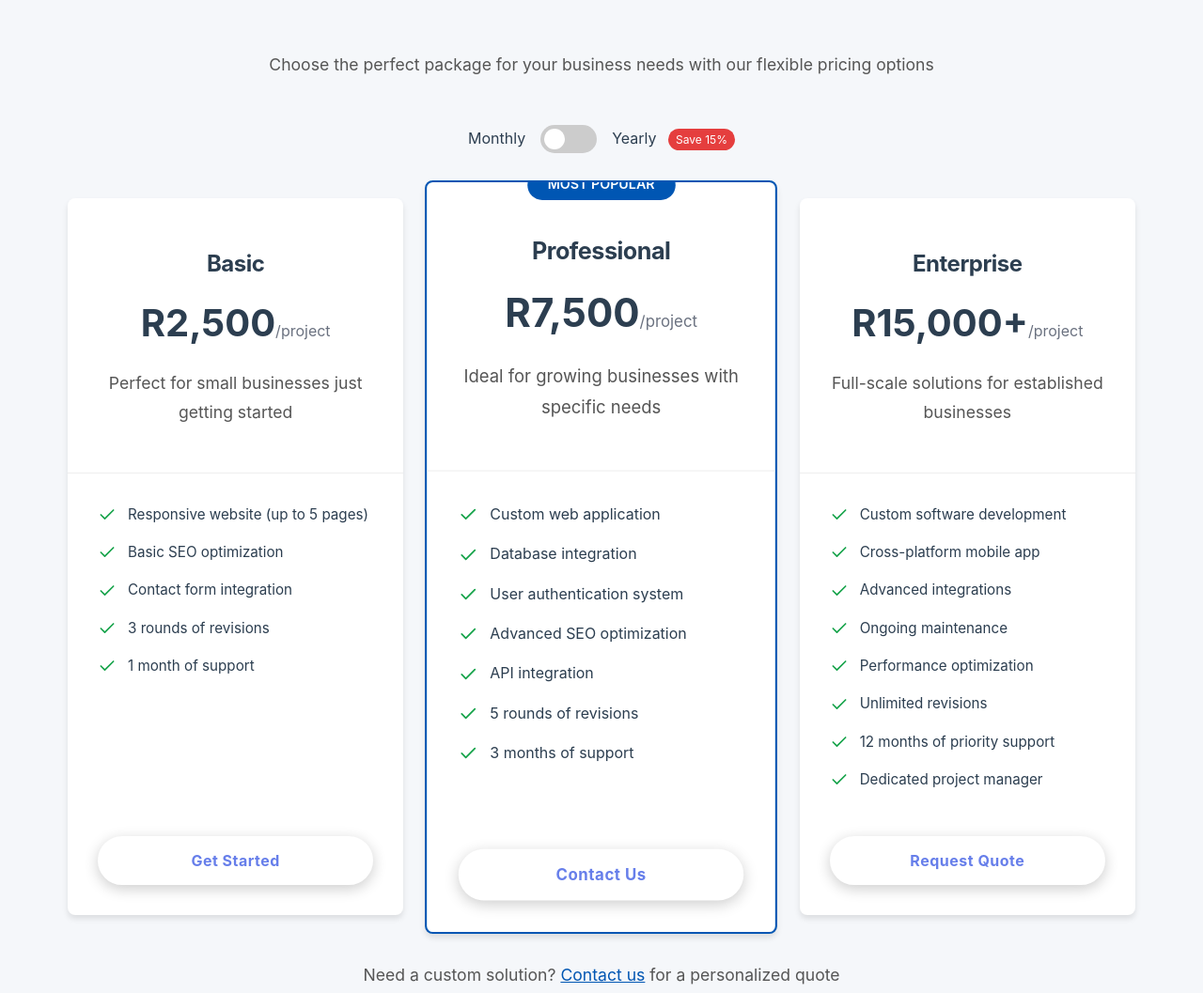
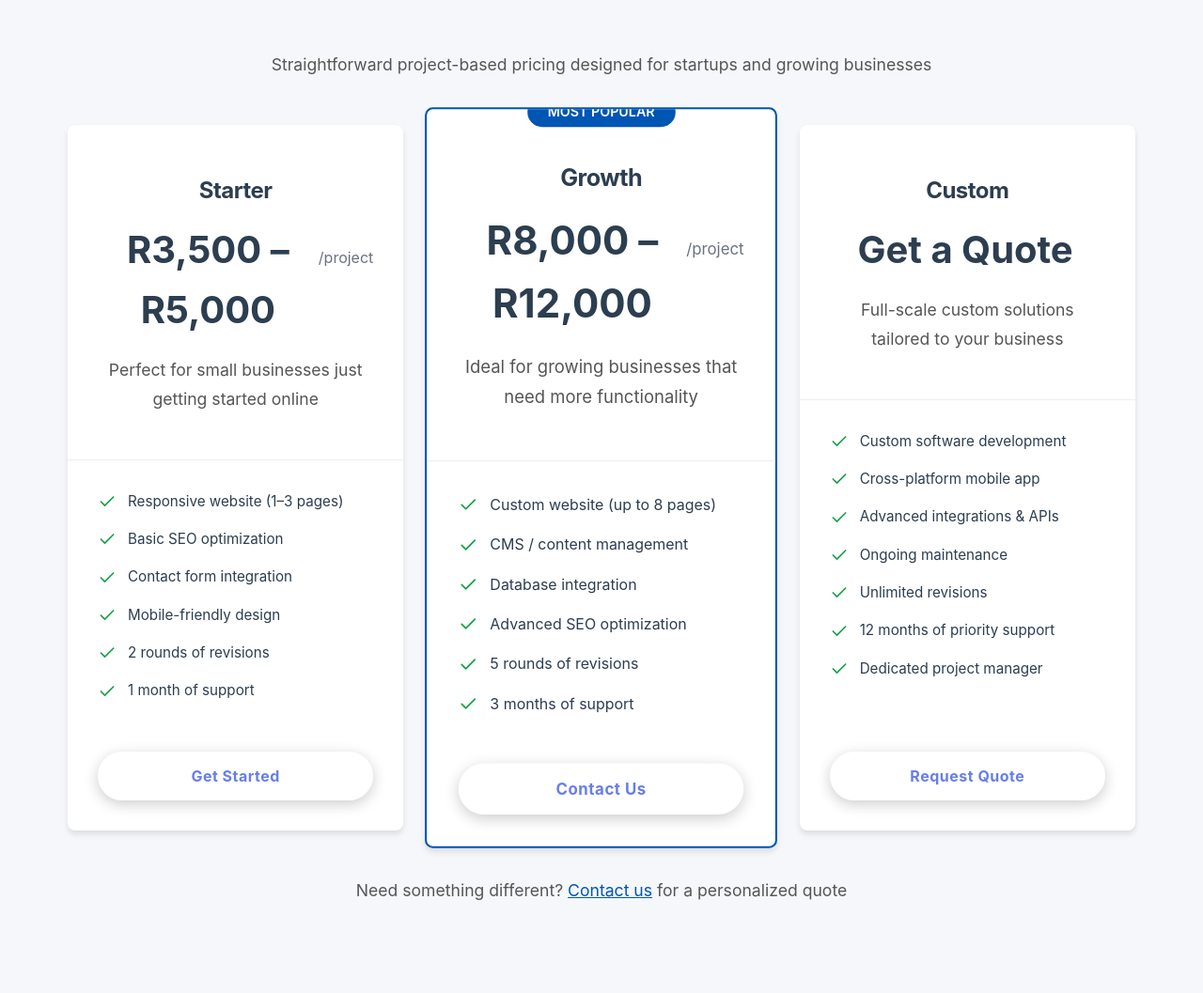
Before and after one commit to kssinnovate/kssinnovate-website, a plain HTML site: page index.html in a window 1280 px wide. Shown: the part 2145-3202 px from the top of the page at 94% size. Drawn offline with nearby package versions, Linux system fonts and the light colour scheme.

Commit message:
Revamp pricing: project-based tiers (Starter R3.5-5k, Growth R8-12k, Custom quote), remove misleading monthly/yearly toggle

```diff
--- a/index.html
+++ b/index.html
@@ -150,34 +150,24 @@
       <section id="packages" class="packages">
         <div class="container">
           <h2 class="section-title">Our Packages</h2>
-          <p class="section-description">Choose the perfect package for your business needs with our flexible pricing options</p>
-
-          <div class="pricing-toggle">
-            <span>Monthly</span>
-            <label class="toggle-switch">
-              <input type="checkbox" id="billingToggle">
-              <span class="toggle-slider"></span>
-            </label>
-            <span>Yearly <span class="discount-badge">Save 15%</span></span>
-          </div>
+          <p class="section-description">Straightforward project-based pricing designed for startups and growing businesses</p>
 
           <div class="pricing-grid">
-            <!-- Basic Package -->
+            <!-- Starter Package -->
             <div class="pricing-card">
               <div class="pricing-header">
-                <h3>Basic</h3>
+                <h3>Starter</h3>
                 <div class="price">
-                  <div class="price-monthly">R2,500</div>
-                  <div class="price-yearly">R30,000</div>
+                  <div class="price-monthly">R3,500 – R5,000</div>
                   <span class="price-period">/project</span>
                 </div>
-                <p>Perfect for small businesses just getting started</p>
+                <p>Perfect for small businesses just getting started online</p>
               </div>
               <div class="pricing-features">
                 <ul>
                   <li>
                     <svg xmlns="http://www.w3.org/2000/svg" width="20" height="20" viewBox="0 0 24 24" fill="none" stroke="currentColor" stroke-width="2" stroke-linecap="round" stroke-linejoin="round"><polyline points="20 6 9 17 4 12"></polyline></svg>
-                    Responsive website (up to 5 pages)
+                    Responsive website (1–3 pages)
                   </li>
                   <li>
                     <svg xmlns="http://www.w3.org/2000/svg" width="20" height="20" viewBox="0 0 24 24" fill="none" stroke="currentColor" stroke-width="2" stroke-linecap="round" stroke-linejoin="round"><polyline points="20 6 9 17 4 12"></polyline></svg>
@@ -189,7 +179,11 @@
                   </li>
                   <li>
                     <svg xmlns="http://www.w3.org/2000/svg" width="20" height="20" viewBox="0 0 24 24" fill="none" stroke="currentColor" stroke-width="2" stroke-linecap="round" stroke-linejoin="round"><polyline points="20 6 9 17 4 12"></polyline></svg>
-                    3 rounds of revisions
+                    Mobile-friendly design
+                  </li>
+                  <li>
+                    <svg xmlns="http://www.w3.org/2000/svg" width="20" height="20" viewBox="0 0 24 24" fill="none" stroke="currentColor" stroke-width="2" stroke-linecap="round" stroke-linejoin="round"><polyline points="20 6 9 17 4 12"></polyline></svg>
+                    2 rounds of revisions
                   </li>
                   <li>
                     <svg xmlns="http://www.w3.org/2000/svg" width="20" height="20" viewBox="0 0 24 24" fill="none" stroke="currentColor" stroke-width="2" stroke-linecap="round" stroke-linejoin="round"><polyline points="20 6 9 17 4 12"></polyline></svg>
@@ -200,23 +194,26 @@
               <a href="#contact" class="btn pricing-btn">Get Started</a>
             </div>
 
-            <!-- Professional Package -->
+            <!-- Growth Package -->
             <div class="pricing-card popular">
               <div class="popular-badge">MOST POPULAR</div>
               <div class="pricing-header">
-                <h3>Professional</h3>
+                <h3>Growth</h3>
                 <div class="price">
-                  <div class="price-monthly">R7,500</div>
-                  <div class="price-yearly">R90,000</div>
+                  <div class="price-monthly">R8,000 – R12,000</div>
                   <span class="price-period">/project</span>
                 </div>
-                <p>Ideal for growing businesses with specific needs</p>
+                <p>Ideal for growing businesses that need more functionality</p>
               </div>
               <div class="pricing-features">
                 <ul>
                   <li>
                     <svg xmlns="http://www.w3.org/2000/svg" width="20" height="20" viewBox="0 0 24 24" fill="none" stroke="currentColor" stroke-width="2" stroke-linecap="round" stroke-linejoin="round"><polyline points="20 6 9 17 4 12"></polyline></svg>
-                    Custom web application
+                    Custom website (up to 8 pages)
+                  </li>
+                  <li>
+                    <svg xmlns="http://www.w3.org/2000/svg" width="20" height="20" viewBox="0 0 24 24" fill="none" stroke="currentColor" stroke-width="2" stroke-linecap="round" stroke-linejoin="round"><polyline points="20 6 9 17 4 12"></polyline></svg>
+                    CMS / content management
                   </li>
                   <li>
                     <svg xmlns="http://www.w3.org/2000/svg" width="20" height="20" viewBox="0 0 24 24" fill="none" stroke="currentColor" stroke-width="2" stroke-linecap="round" stroke-linejoin="round"><polyline points="20 6 9 17 4 12"></polyline></svg>
@@ -224,15 +221,7 @@
                   </li>
                   <li>
                     <svg xmlns="http://www.w3.org/2000/svg" width="20" height="20" viewBox="0 0 24 24" fill="none" stroke="currentColor" stroke-width="2" stroke-linecap="round" stroke-linejoin="round"><polyline points="20 6 9 17 4 12"></polyline></svg>
-                    User authentication system
-                  </li>
-                  <li>
-                    <svg xmlns="http://www.w3.org/2000/svg" width="20" height="20" viewBox="0 0 24 24" fill="none" stroke="currentColor" stroke-width="2" stroke-linecap="round" stroke-linejoin="round"><polyline points="20 6 9 17 4 12"></polyline></svg>
                     Advanced SEO optimization
-                  </li>
-                  <li>
-                    <svg xmlns="http://www.w3.org/2000/svg" width="20" height="20" viewBox="0 0 24 24" fill="none" stroke="currentColor" stroke-width="2" stroke-linecap="round" stroke-linejoin="round"><polyline points="20 6 9 17 4 12"></polyline></svg>
-                    API integration
                   </li>
                   <li>
                     <svg xmlns="http://www.w3.org/2000/svg" width="20" height="20" viewBox="0 0 24 24" fill="none" stroke="currentColor" stroke-width="2" stroke-linecap="round" stroke-linejoin="round"><polyline points="20 6 9 17 4 12"></polyline></svg>
@@ -247,16 +236,15 @@
               <a href="#contact" class="btn pricing-btn">Contact Us</a>
             </div>
 
-            <!-- Enterprise Package -->
+            <!-- Custom Package -->
             <div class="pricing-card">
               <div class="pricing-header">
-                <h3>Enterprise</h3>
+                <h3>Custom</h3>
                 <div class="price">
-                  <div class="price-monthly">R15,000+</div>
-                  <div class="price-yearly">R180,000+</div>
-                  <span class="price-period">/project</span>
+                  <div class="price-monthly">Get a Quote</div>
+                  <span class="price-period">&nbsp;</span>
                 </div>
-                <p>Full-scale solutions for established businesses</p>
+                <p>Full-scale custom solutions tailored to your business</p>
               </div>
               <div class="pricing-features">
                 <ul>
@@ -270,15 +258,11 @@
                   </li>
                   <li>
                     <svg xmlns="http://www.w3.org/2000/svg" width="20" height="20" viewBox="0 0 24 24" fill="none" stroke="currentColor" stroke-width="2" stroke-linecap="round" stroke-linejoin="round"><polyline points="20 6 9 17 4 12"></polyline></svg>
-                    Advanced integrations
+                    Advanced integrations & APIs
                   </li>
                   <li>
                     <svg xmlns="http://www.w3.org/2000/svg" width="20" height="20" viewBox="0 0 24 24" fill="none" stroke="currentColor" stroke-width="2" stroke-linecap="round" stroke-linejoin="round"><polyline points="20 6 9 17 4 12"></polyline></svg>
                     Ongoing maintenance
-                  </li>
-                  <li>
-                    <svg xmlns="http://www.w3.org/2000/svg" width="20" height="20" viewBox="0 0 24 24" fill="none" stroke="currentColor" stroke-width="2" stroke-linecap="round" stroke-linejoin="round"><polyline points="20 6 9 17 4 12"></polyline></svg>
-                    Performance optimization
                   </li>
                   <li>
                     <svg xmlns="http://www.w3.org/2000/svg" width="20" height="20" viewBox="0 0 24 24" fill="none" stroke="currentColor" stroke-width="2" stroke-linecap="round" stroke-linejoin="round"><polyline points="20 6 9 17 4 12"></polyline></svg>
@@ -299,7 +283,7 @@
           </div>
 
           <div class="pricing-footer">
-            <p>Need a custom solution? <a href="#contact">Contact us</a> for a personalized quote</p>
+            <p>Need something different? <a href="#contact">Contact us</a> for a personalized quote</p>
           </div>
         </div>
       </section>
```
